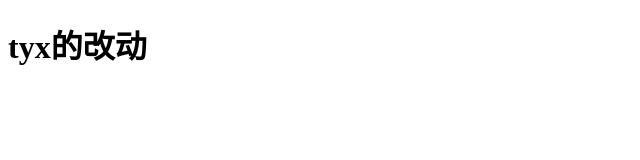
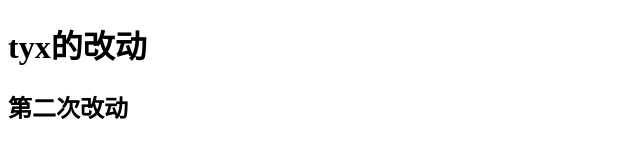
Before and after one commit to minderers/ssy-test, a plain HTML site: page index.html in a window 1280 px wide. Shown: the whole page, without its empty margins (0-640 px from the left). Drawn offline with Linux system fonts and the light colour scheme.

Commit message:
tyx第二次

```diff
--- a/index.html
+++ b/index.html
@@ -2,7 +2,7 @@
  * @Author: yxtong
  * @Date: 2023-01-18 16:45:31
  * @LastEditors: yxtong
- * @LastEditTime: 2023-01-18 16:45:36
+ * @LastEditTime: 2023-01-18 16:47:45
 -->
 <!DOCTYPE html>
 <html lang="en">
@@ -16,6 +16,7 @@
 
 <body>
 <h1>tyx的改动</h1>
+<h2>第二次改动</h2>
 </body>
 
 </html>
```
